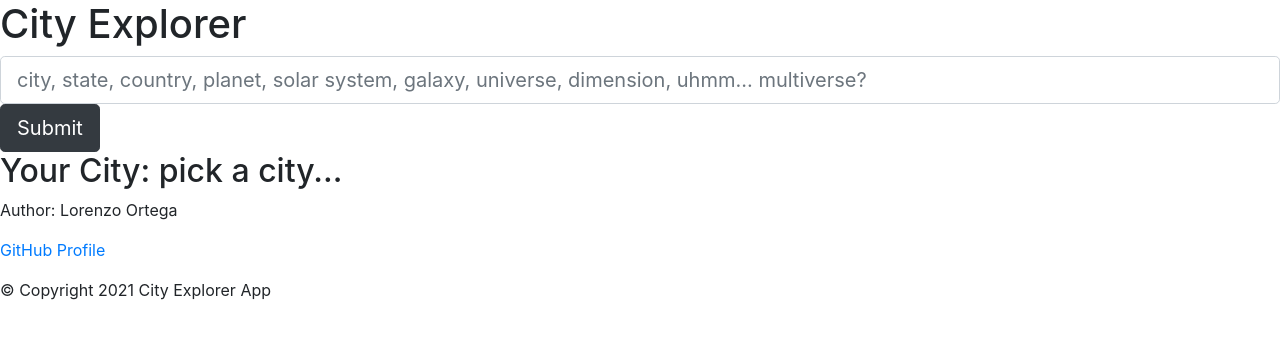
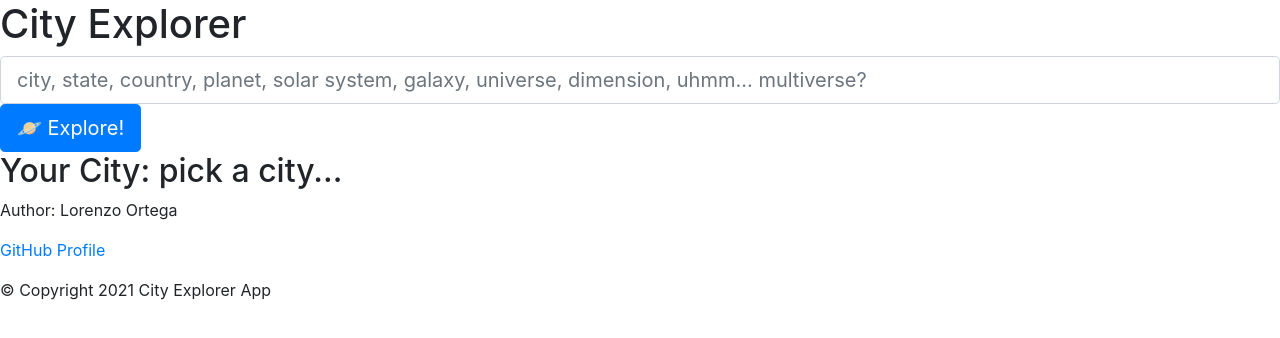
Before and after one commit to antoni909/city-explorer, a React (Create React App) app: page / in a window 1280 px wide. Shown: the top 338 px of the page. Built offline with nearby package versions, Linux system fonts and the light colour scheme.

Commit message:
clean up app components by rm linter problems

```diff
--- a/src/Footer.js
+++ b/src/Footer.js
@@ -8,7 +8,7 @@ class Footer extends React.Component{
         <p><a href="https://github.com/antoni909" target="_blank" rel="noopener noreferrer"> GitHub Profile</a></p>
         <p> &copy; Copyright 2021 City Explorer App</p>
       </footer>
-    )
+    );
   }
 }
 
--- a/src/Form.js
+++ b/src/Form.js
@@ -17,9 +17,9 @@ class FormSearch extends React.Component{
               size="lg" type="text"
               placeholder="city, state, country, planet, solar system, galaxy, universe, dimension, uhmm... multiverse? " />
             <Button
-              variant="dark"
+              variant="primary"
               type="submit" size="lg"
-            >Submit
+            >🪐 Explore!
             </Button>
           </Col>
         </Row>
```
Also changed, not shown: src/Header.js (+4 -4 lines).
